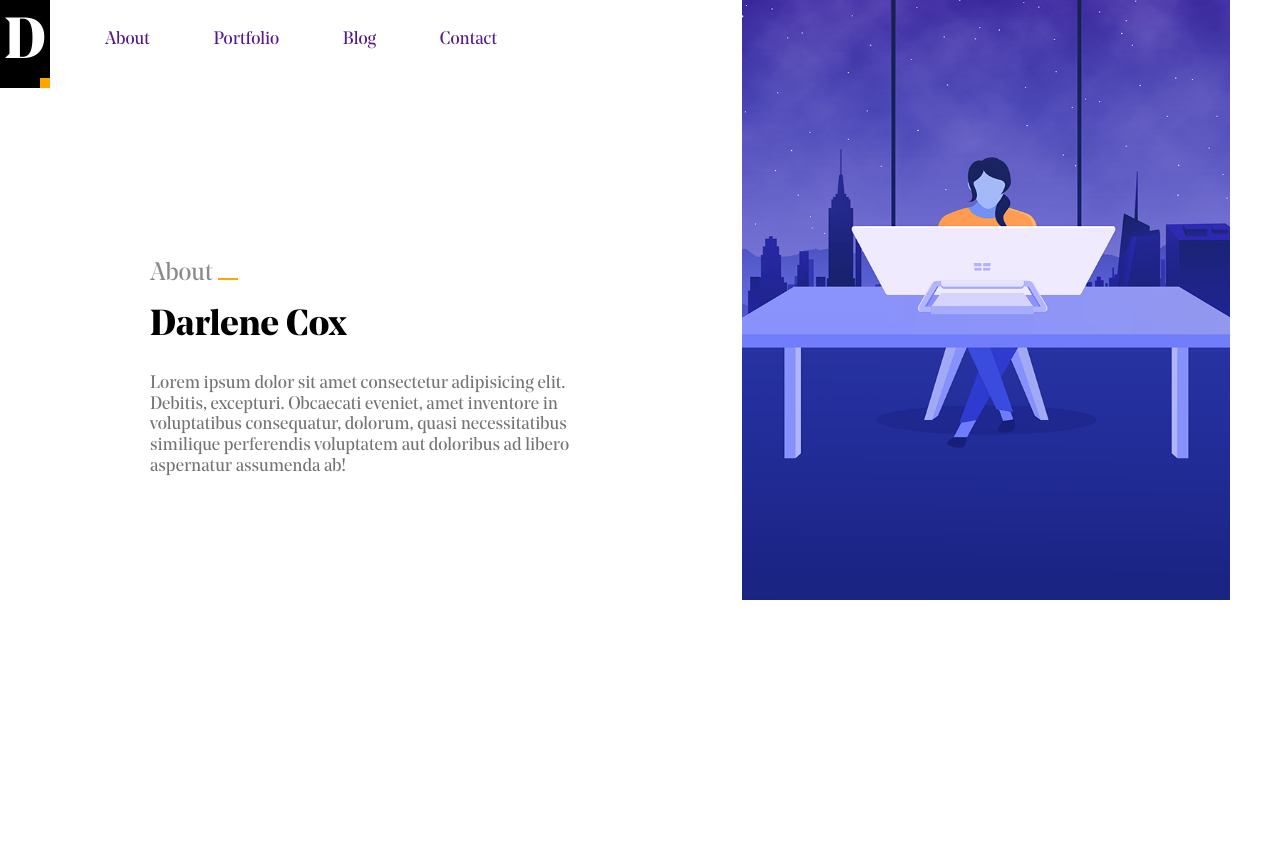
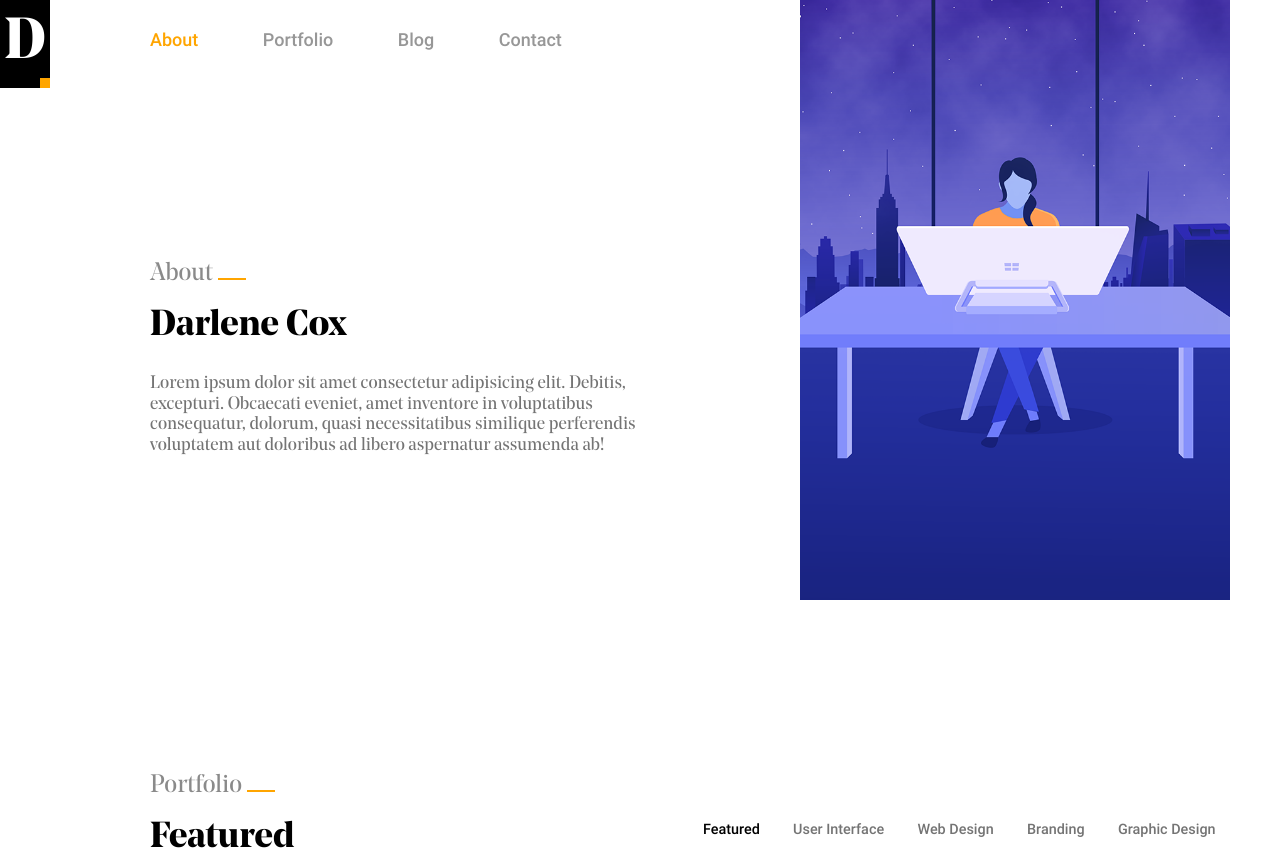
Before and after one commit to abdurrahimbulut/psd-design-to-html, a website: page index.html in a window 1280 px wide. Before the commit the page ends 800 px from the top, so only its background shows below. Drawn offline with Linux system fonts and the light colour scheme.

Commit message:
Portfolio

```diff
--- a/index.html
+++ b/index.html
@@ -18,11 +18,11 @@
                 <div></div>
             </div>
         </div>
-        <div class="container-content about">
-            <div class="content">
-                <div class="navbar">
-                    <ul>
-                        <li><a href="">About</a></li>
+        <div class="container-center about">
+            <div class="home">
+                <div class=" navbar">
+                    <ul class="nav">
+                        <li><a class="active" href="">About</a></li>
                         <li><a href="">Portfolio</a></li>
                         <li><a href="">Blog</a></li>
                         <li><a href="">Contact</a></li>
@@ -51,10 +51,34 @@
             </div>
         </div>
     </div>
-    <!-- <div class="container">
-        <div class="container-content">
-
+     <div class="container">
+        <div class="container-center">
+            <div class="content portfolio">
+                <h1>Portfolio <span></span></h1>
+                <div class="portfolio-header">
+                    <h2>
+                        Featured
+                    </h2>
+                    <ul class="nav">
+                        <li>
+                            <a class="active" href="">Featured</a>
+                        </li>
+                        <li>
+                           <a href="">User Interface</a>
+                        </li>
+                        <li>
+                          <a href="">Web Design</a>
+                        </li>
+                        <li>
+                          <a href="">Branding</a>
+                        </li>
+                        <li>
+                           <a href="">Graphic Design</a>
+                        </li>
+                    </ul>
+                </div>
+            </div>
         </div>
-    </div> -->
+    </div>
 </body>
 </html>
--- a/stylesheets/style.sass
+++ b/stylesheets/style.sass
@@ -1,3 +1,15 @@
+@font-face
+  font-family: Roboto
+  src: url("./fonts/roboto/Roboto-Light.ttf")
+  font-weight: lighter
+
+@font-face
+  font-family: Roboto
+  src: url("./fonts/roboto/Roboto-Medium.ttf")
+  font-weight: normal
+  font-style: normal
+
+
 @font-face
   font-family: noeDisplay
   src: url("./fonts/noe/noe-display-bold.ttf")
@@ -72,7 +84,7 @@ h1
   color: #8a8a8a
   span
     display: inline-block
-    width: 20px
+    width: 28px
     height: 2px
     background-color: orange
     padding-left: 4px
@@ -91,27 +103,31 @@ p
 .container
     display: flex
     width: 100%
-    height: 100%
+    height: auto
     justify-content: center
     .about
       display: flex
-      .content
+      .home
           flex: 1
           display: flex
           flex-direction: column
+          padding-left: 100px
           .about-content
               flex: 1
-              padding-left: 100px
               padding-top: 155px
           .navbar
               height: 88px
-              ul
-                  margin-left: 25px
-                  li
-                      display: inline-block
-                      padding: 30px
+              li:first-child
+                padding-left: 0 !important
+              li
+                display: inline-block
+                padding: 30px
+                a
+                  color: #979797
+                a.active
+                  color: orange
       .slider
-          width: 488px
+          width: 430px
           height: 600px
           img
             width: 100%
@@ -137,7 +153,7 @@ p
           width: 10px
           height: 10px
           background-color: orange
-    .container-content
+    .container-center
         width: 1180px
     .container-right
         flex:1
@@ -155,3 +171,23 @@ p
                 flex: 1
                 transform-origin: 0 0
                 transform: rotate(270deg)
+
+.content
+  padding-left: 100px
+  padding-top: 155px
+
+.portfolio-header
+  display: flex
+  justify-content: space-between
+  li
+    display: inline-block
+    padding-right: .8rem
+    padding-left: .8rem
+  li>a.active
+    color: #000 !important
+  li>a
+    font-size: .8rem
+    color: #747474
+
+.nav
+  font-family: Roboto
```
Also changed, not shown: stylesheets/style.css, 1 other file.
